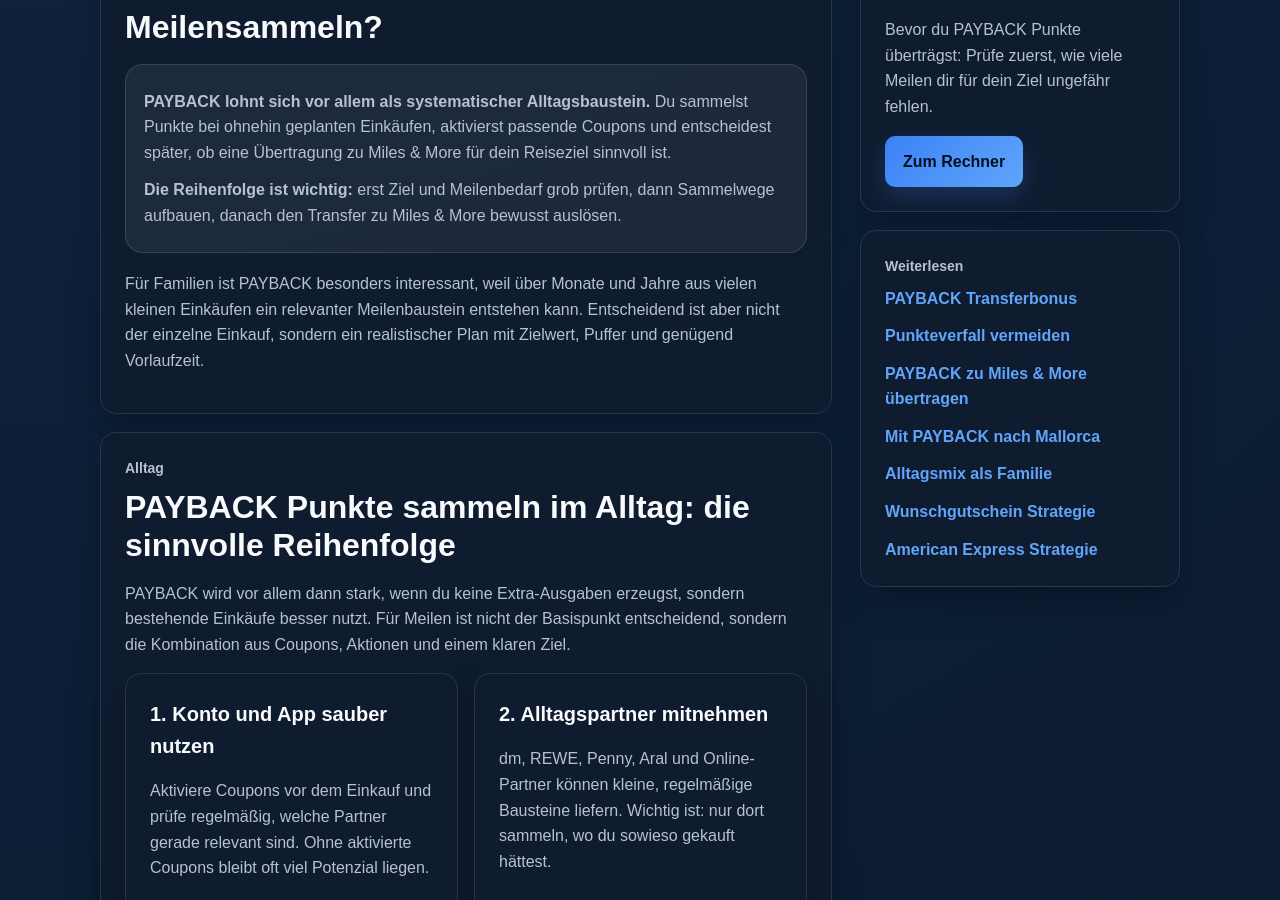
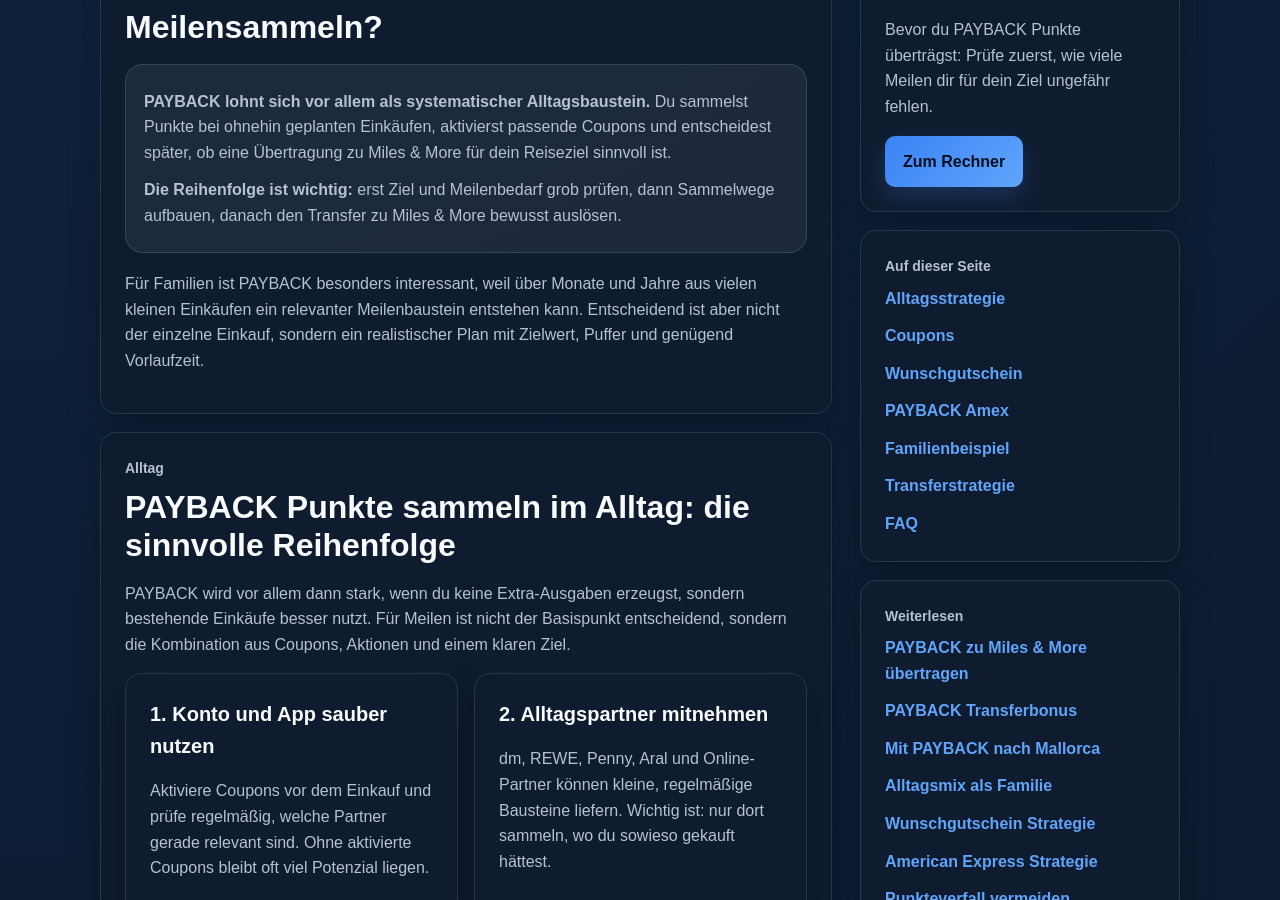
Before and after one commit to Praemienflug-Planer/miles-planer, a Jekyll site: the page built from meilen-sammeln/payback/index.html, in a window 1280 px wide and 900 px high, scrolled down 882 px. Built offline with Jekyll 4.4.1, drawn with Linux system fonts in a browser that asks for light colours.

Commit message:
Update PAYBACK sidebar navigation

```diff
--- a/_includes/payback/sidebar.html
+++ b/_includes/payback/sidebar.html
@@ -1 +1 @@
-<aside class="seo-sidebar"><div class="article-card seo-card sticky-card"><p class="eyebrow">Nächster Schritt</p><h3>Meilenbedarf prüfen</h3><p>Bevor du PAYBACK Punkte überträgst: Prüfe zuerst, wie viele Meilen dir für dein Ziel ungefähr fehlen.</p><a class="btn btn-primary" href="/rechner/">Zum Rechner</a></div><div class="article-card seo-card"><p class="eyebrow">Weiterlesen</p><div class="sidebar-links"><a href="/meilen-sammeln/payback-transferbonus/">PAYBACK Transferbonus</a><a href="/meilen-sammeln/punkte-meilen-verfall-kreditkarten/">Punkteverfall vermeiden</a><a href="/meilen-sammeln/payback-punkte-miles-and-more/">PAYBACK zu Miles &amp; More übertragen</a><a href="/meilen-sammeln/payback-mallorca/">Mit PAYBACK nach Mallorca</a><a href="/meilen-sammeln-familie/#alltag-mix">Alltagsmix als Familie</a><a href="/meilen-sammeln/wunschgutschein/">Wunschgutschein Strategie</a><a href="/meilen-sammeln/amex/">American Express Strategie</a></div></div></aside>
+<aside class="seo-sidebar"><div class="article-card seo-card sticky-card"><p class="eyebrow">Nächster Schritt</p><h3>Meilenbedarf prüfen</h3><p>Bevor du PAYBACK Punkte überträgst: Prüfe zuerst, wie viele Meilen dir für dein Ziel ungefähr fehlen.</p><a class="btn btn-primary" href="/rechner/">Zum Rechner</a></div><div class="article-card seo-card"><p class="eyebrow">Auf dieser Seite</p><div class="sidebar-links"><a href="#alltag">Alltagsstrategie</a><a href="#coupons">Coupons</a><a href="#wunschgutschein">Wunschgutschein</a><a href="#payback-amex">PAYBACK Amex</a><a href="#familienbeispiel">Familienbeispiel</a><a href="#transfer-strategie">Transferstrategie</a><a href="#faq">FAQ</a></div></div><div class="article-card seo-card"><p class="eyebrow">Weiterlesen</p><div class="sidebar-links"><a href="/meilen-sammeln/payback-punkte-miles-and-more/">PAYBACK zu Miles &amp; More übertragen</a><a href="/meilen-sammeln/payback-transferbonus/">PAYBACK Transferbonus</a><a href="/meilen-sammeln/payback-mallorca/">Mit PAYBACK nach Mallorca</a><a href="/meilen-sammeln-familie/#alltag-mix">Alltagsmix als Familie</a><a href="/meilen-sammeln/wunschgutschein/">Wunschgutschein Strategie</a><a href="/meilen-sammeln/amex/">American Express Strategie</a><a href="/meilen-sammeln/punkte-meilen-verfall-kreditkarten/">Punkteverfall vermeiden</a></div></div></aside>
```
